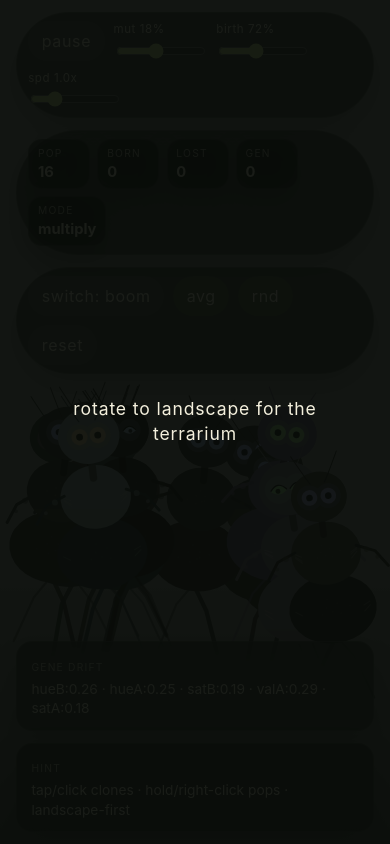
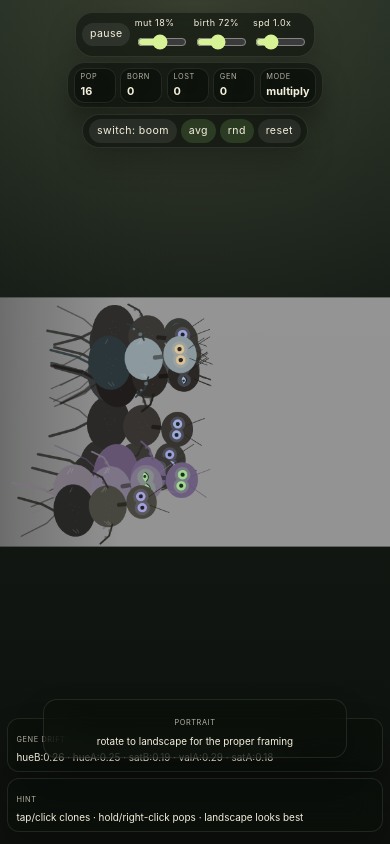
Before and after one commit to ka2le/crevo, a React (Vite) app: page / in a window 390 px wide. Built offline with nearby package versions, Linux system fonts and the light colour scheme.

Commit message:
Improve mobile layout and responsive creature scaling

```diff
--- a/src/App.css
+++ b/src/App.css
@@ -16,7 +16,8 @@
 }
 
 .top-bar,
-.bottom-readout {
+.bottom-readout,
+.portrait-hint {
   position: absolute;
   left: 0;
   right: 0;
@@ -42,7 +43,8 @@
 
 .control-group,
 .readout-block,
-.stat-pill {
+.stat-pill,
+.portrait-card {
   background: rgba(11, 15, 11, 0.54);
   border: 1px solid rgba(244, 240, 221, 0.1);
   box-shadow: 0 14px 30px rgba(0, 0, 0, 0.22);
@@ -108,7 +110,8 @@
 }
 
 .stat-pill span,
-.readout-label {
+.readout-label,
+.portrait-card span {
   font-size: 0.64rem;
   text-transform: uppercase;
   letter-spacing: 0.12em;
@@ -130,13 +133,18 @@
   max-width: min(48ch, 48vw);
 }
 
-.readout-block p {
+.readout-block p,
+.portrait-card p {
   margin: 0.25rem 0 0;
   font-size: 0.86rem;
 }
 
 .readout-block.compact {
   text-align: right;
+}
+
+.portrait-hint {
+  display: none;
 }
 
 @media (max-width: 980px) {
@@ -156,19 +164,81 @@
   }
 }
 
+@media (max-width: 760px) {
+  .top-bar,
+  .bottom-readout {
+    gap: 0.35rem;
+    padding-left: 0.45rem;
+    padding-right: 0.45rem;
+  }
+
+  .control-group {
+    gap: 0.28rem;
+    padding: 0.26rem 0.38rem;
+    border-radius: 18px;
+  }
+
+  .button-control {
+    padding: 0.28rem 0.48rem;
+    font-size: 0.66rem;
+  }
+
+  .slider-control {
+    font-size: 0.56rem;
+    gap: 0.12rem;
+  }
+
+  .slider-control input {
+    width: clamp(44px, 13vw, 84px);
+  }
+
+  .stat-pill {
+    min-width: 42px;
+    padding: 0.2rem 0.34rem;
+    border-radius: 10px;
+  }
+
+  .stat-pill span,
+  .readout-label,
+  .portrait-card span {
+    font-size: 0.46rem;
+    letter-spacing: 0.08em;
+  }
+
+  .stat-pill strong {
+    font-size: 0.68rem;
+  }
+
+  .readout-block {
+    padding: 0.38rem 0.52rem;
+    border-radius: 12px;
+  }
+
+  .readout-block p,
+  .portrait-card p {
+    font-size: 0.62rem;
+  }
+}
+
 @media (max-width: 760px) and (orientation: portrait) {
-  .app-shell::before {
-    content: 'rotate to landscape for the terrarium';
-    position: absolute;
-    inset: 0;
-    display: grid;
-    place-items: center;
-    padding: 2rem;
-    z-index: 6;
-    background: rgba(7, 10, 7, 0.92);
-    color: #f4f0dd;
-    font-size: 1.1rem;
-    letter-spacing: 0.05em;
+  .portrait-hint {
+    display: flex;
+    inset: auto 0 0 0;
+    justify-content: center;
+    padding: 0 0.75rem calc(max(0.75rem, env(safe-area-inset-bottom)) + 4.6rem);
+    z-index: 5;
+  }
+
+  .portrait-card {
+    width: min(78vw, 320px);
+    padding: 0.55rem 0.7rem;
+    border-radius: 14px;
     text-align: center;
   }
+
+  .game-canvas {
+    transform: rotate(90deg) scale(0.64);
+    transform-origin: center center;
+    opacity: 0.92;
+  }
 }
--- a/src/App.jsx
+++ b/src/App.jsx
@@ -107,6 +107,13 @@ function App() {
 
       <GameCanvas />
 
+      <aside className="portrait-hint" aria-hidden="true">
+        <div className="portrait-card">
+          <span>portrait</span>
+          <p>rotate to landscape for the proper framing</p>
+        </div>
+      </aside>
+
       <footer className="bottom-readout">
         <div className="readout-block">
           <span className="readout-label">gene drift</span>
@@ -114,7 +121,7 @@ function App() {
         </div>
         <div className="readout-block compact">
           <span className="readout-label">hint</span>
-          <p>tap/click clones · hold/right-click pops · landscape-first</p>
+          <p>tap/click clones · hold/right-click pops · landscape looks best</p>
         </div>
       </footer>
     </main>
--- a/src/sim/phenotype.js
+++ b/src/sim/phenotype.js
@@ -2,9 +2,11 @@ import { hsvToRgb, rgbToString } from '../utils/color.js'
 import { lerp } from '../utils/math.js'
 
 const rgba = (r, g, b, a) => `rgba(${r}, ${g}, ${b}, ${a})`
+const BASE_VIEWPORT_HEIGHT = 900
 
-export const derivePhenotype = (genome) => {
-  const height = lerp(84, 236, genome.height)
+export const derivePhenotype = (genome, worldHeight = BASE_VIEWPORT_HEIGHT) => {
+  const viewportScale = Math.max(0.58, Math.min(1.05, worldHeight / BASE_VIEWPORT_HEIGHT))
+  const height = lerp(84, 236, genome.height) * viewportScale
   const thoraxRadius = height * lerp(0.16, 0.25, genome.thoraxSize)
   const abdomenRadius = height * lerp(0.17, 0.29, genome.abdomenSize)
   const headRadius = height * lerp(0.11, 0.22, genome.headSize)
@@ -15,7 +17,7 @@ export const derivePhenotype = (genome) => {
     front: height * lerp(0.2, 0.42, genome.legLengthFront),
     mid: height * lerp(0.18, 0.36, genome.legLengthMid),
     rear: height * lerp(0.22, 0.46, genome.legLengthRear),
-    thickness: lerp(2, 7, genome.legThickness),
+    thickness: lerp(2, 7, genome.legThickness) * viewportScale,
   }
 
   const diversity = 1 - genome.monochromeTendency
--- a/src/sim/world.js
+++ b/src/sim/world.js
@@ -15,7 +15,7 @@ const createIdFactory = () => {
 const makeCreature = ({ id, genome, x, generation, bornAt, facing, rng, worldHeight }) => ({
   id,
   genome,
-  phenotype: derivePhenotype(genome),
+  phenotype: derivePhenotype(genome, worldHeight),
   x,
   y: rng.range(-worldHeight * 0.05, worldHeight * 0.05),
   facing,
@@ -228,6 +228,7 @@ export const resizeWorld = (world, width, height) => {
   world.height = height
   for (const creature of world.creatures) {
     creature.x = clamp(creature.x, 24, width - 24)
+    creature.phenotype = derivePhenotype(creature.genome, height)
   }
 }
 
```
Also changed, not shown: 4 other files (tests, documents, lock files or other folders).
